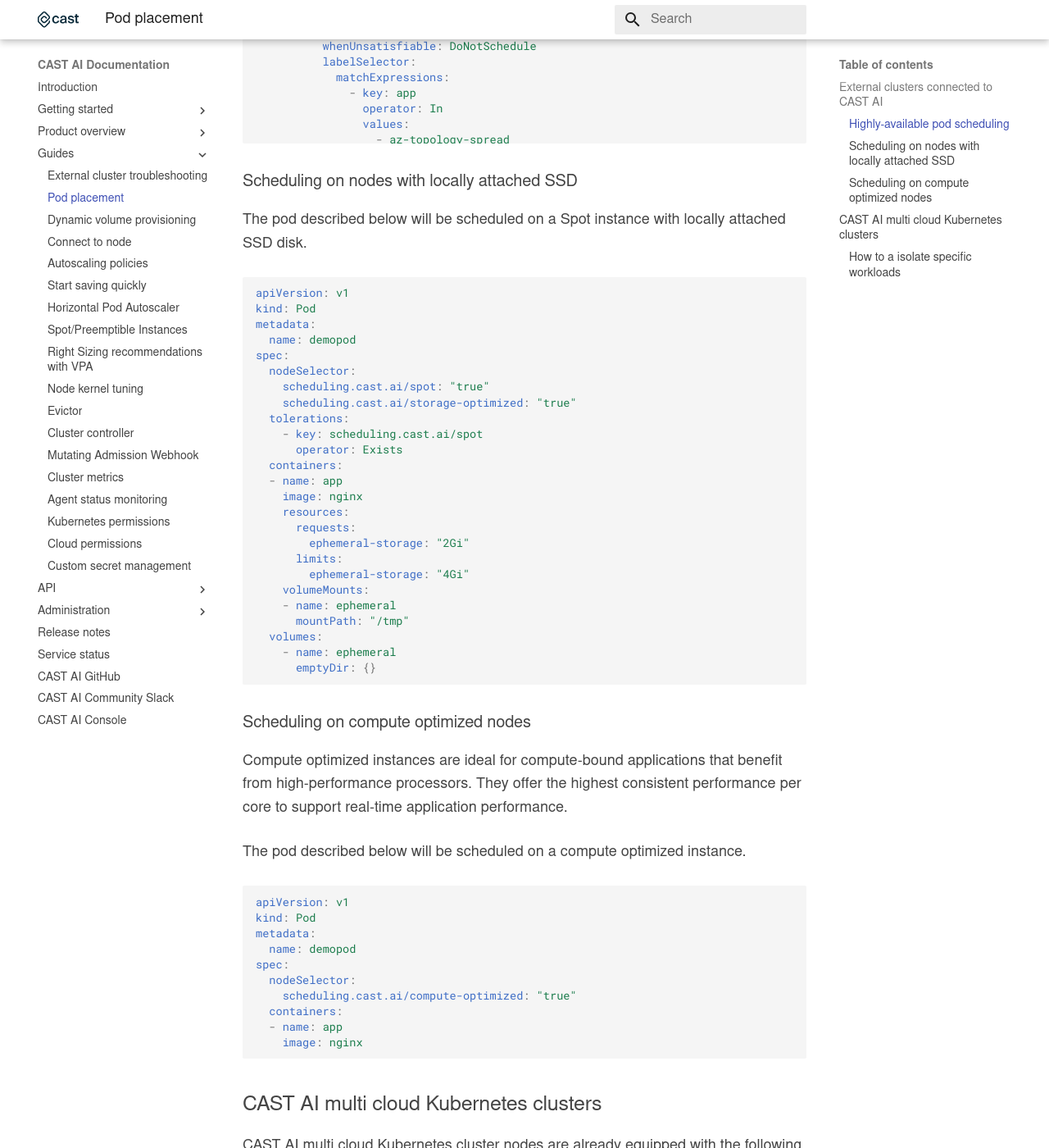
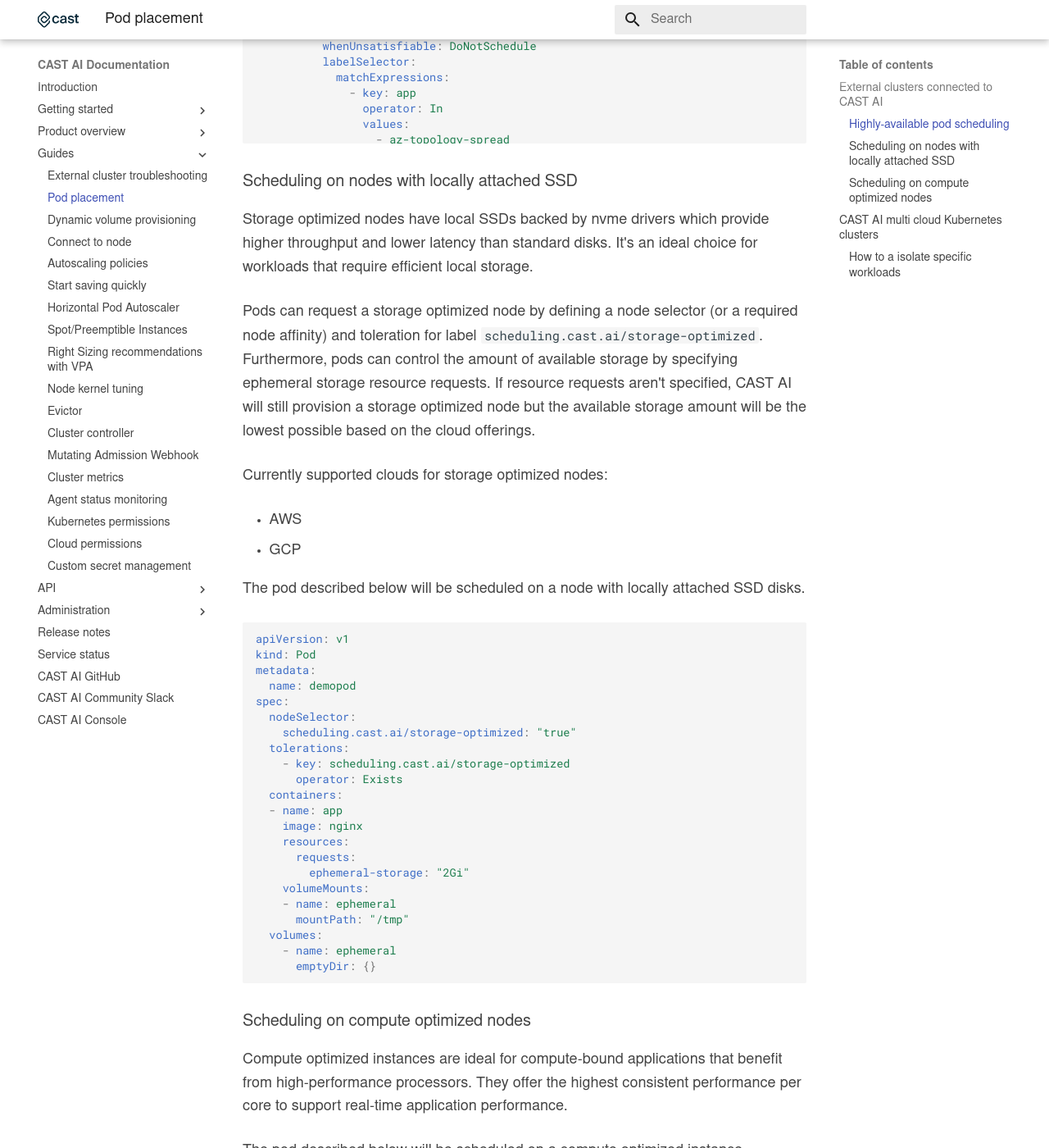
Before and after one commit to castai/docs, an MkDocs documentation site: the page built from docs/guides/pod-placement.md, in a window 1280 px wide and 1400 px high, scrolled down 2510 px. Shown: the whole window at 82% size. Built offline with MkDocs 1.6.1 and Material for MkDocs 9.7.7, drawn with Linux system fonts in a browser that asks for light colours; some web fonts are replaced.

Commit message:
Update storage optimized node pod selection docs (#225)

````diff
--- a/docs/guides/pod-placement.md
+++ b/docs/guides/pod-placement.md
@@ -78,7 +78,16 @@
 
 ### Scheduling on nodes with locally attached SSD
 
-The pod described below will be scheduled on a Spot instance with locally attached SSD disk.
+Storage optimized nodes have local SSDs backed by nvme drivers which provide higher throughput and lower latency than standard disks. It's an ideal choice for workloads that require efficient local storage.
+
+Pods can request a storage optimized node by defining a node selector (or a required node affinity) and toleration for label `scheduling.cast.ai/storage-optimized`. Furthermore, pods can control the amount of available storage by specifying ephemeral storage resource requests. If resource requests aren't specified, CAST AI will still provision a storage optimized node but the available storage amount will be the lowest possible based on the cloud offerings.
+
+Currently supported clouds for storage optimized nodes:
+
+- AWS
+- GCP
+
+The pod described below will be scheduled on a node with locally attached SSD disks.
 
 ```yaml
 apiVersion: v1
@@ -87,10 +96,9 @@
   name: demopod
 spec:
   nodeSelector:
-    scheduling.cast.ai/spot: "true"
     scheduling.cast.ai/storage-optimized: "true"
   tolerations:
-    - key: scheduling.cast.ai/spot
+    - key: scheduling.cast.ai/storage-optimized
       operator: Exists
   containers:
   - name: app
@@ -98,8 +106,6 @@
     resources:
       requests:
         ephemeral-storage: "2Gi"
-      limits:
-        ephemeral-storage: "4Gi"
     volumeMounts:
     - name: ephemeral
       mountPath: "/tmp"
````
